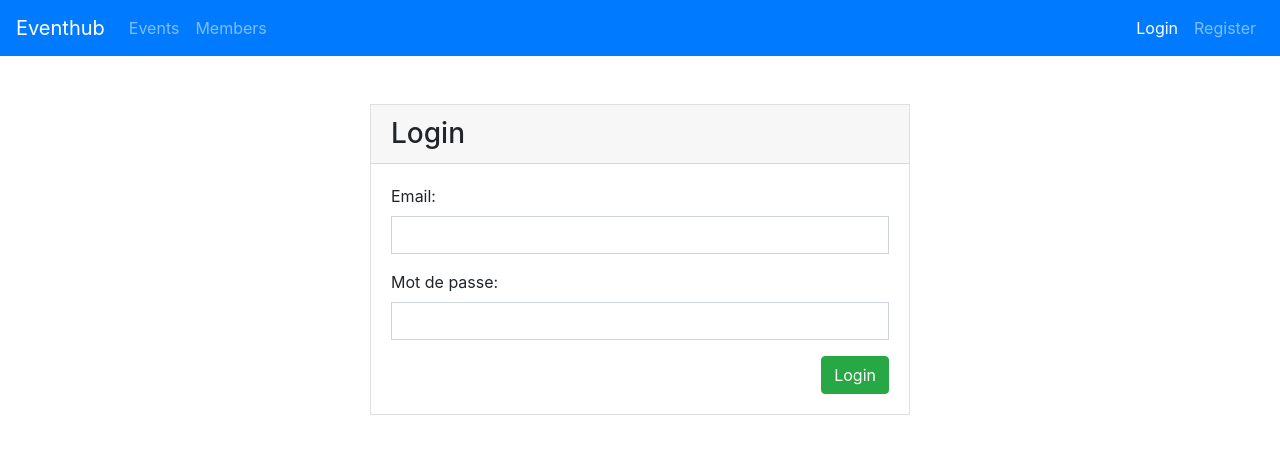
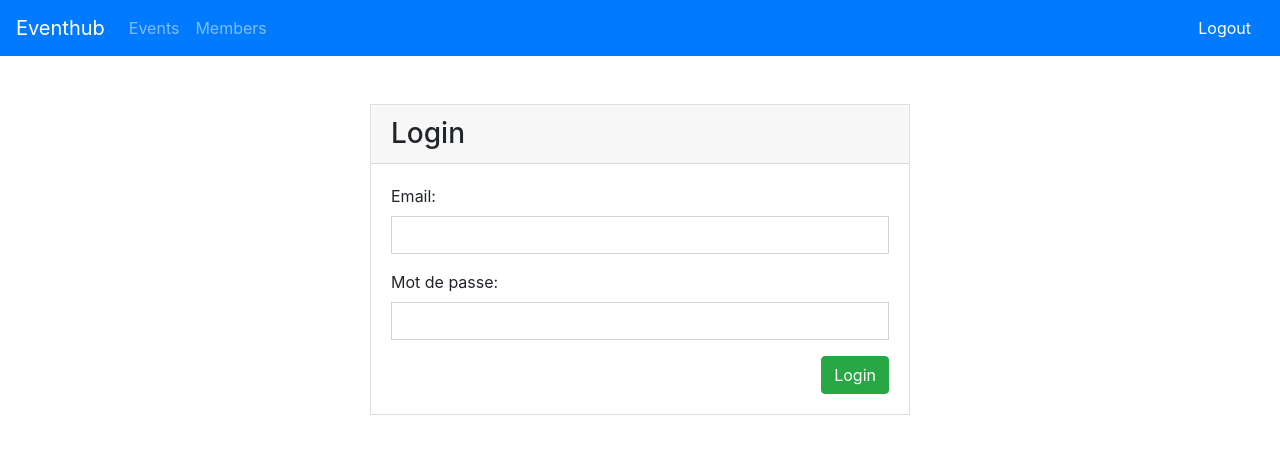
Before and after one commit to shooter1985/Authentification-Angular9, an Angular app in the folder ngApp/: page /login in a window 1280 px wide. Shown: the top 454 px of the page. Built offline with nearby package versions, Linux system fonts and the light colour scheme; sample sign-in values are in the browser's storage.

Commit message:
ajouter de logout

```diff
--- a/ngApp/src/app/app.component.html
+++ b/ngApp/src/app/app.component.html
@@ -16,8 +16,9 @@
     </ul>
 
     <ul class="navbar-nav">
-        <a class="nav-link" routerLink="/login" routerLinkActive="active">Login <span class="sr-only">(current)</span></a>
-        <a class="nav-link" routerLink="/register" routerLinkActive="active">Register <span class="sr-only">(current)</span></a>
+        <a class="nav-link" *ngIf="!isloggedIN()" routerLink="/login" routerLinkActive="active">Login <span class="sr-only">(current)</span></a>
+        <a class="nav-link"  *ngIf="!isloggedIN()"routerLink="/register" routerLinkActive="active">Register <span class="sr-only">(current)</span></a>
+        <button class="btn btn-link text-white" *ngIf="isloggedIN()" routerLinkActive="active" (click)= "logout()">Logout <span class="sr-only">(current)</span></button>
     </ul>
   </div>
 </nav>
--- a/ngApp/src/app/app.component.ts
+++ b/ngApp/src/app/app.component.ts
@@ -1,10 +1,27 @@
-import { Component } from '@angular/core';
+import { Component, OnInit } from '@angular/core';
+import { AuthService } from './service/auth.service';
+import { Router } from '@angular/router';
 
 @Component({
   selector: 'app-root',
   templateUrl: './app.component.html',
   styleUrls: ['./app.component.scss']
 })
-export class AppComponent {
-  title = 'ngApp';
+export class AppComponent implements OnInit{
+
+  constructor(private _authService: AuthService, private _router: Router){
+
+  }
+
+  ngOnInit(){
+  }
+  isloggedIN(){
+    return this._authService.loggedIn();
+  }
+
+  logout(){
+    this._authService.logoutUser()
+  }
+
+
 }
--- a/ngApp/src/app/service/auth.service.ts
+++ b/ngApp/src/app/service/auth.service.ts
@@ -1,6 +1,7 @@
 import { Injectable } from '@angular/core';
 import { HttpClient } from '@angular/common/http';
 import { Observable } from 'rxjs';
+import { Router } from '@angular/router';
 
 @Injectable({
   providedIn: 'root'
@@ -9,7 +10,7 @@ export class AuthService {
 
   private _registerUrl = "http://localhost:3000/api/register"
   private _loginUrl = "http://localhost:3000/api/login"
-  constructor(private http: HttpClient) { }
+  constructor(private http: HttpClient, private _router: Router) { }
 
   registerUser(user){
     return this.http.post<any>(this._registerUrl, user);
@@ -26,4 +27,9 @@ export class AuthService {
   getToken(){
     return localStorage.getItem('token')
   }
+
+  logoutUser(){
+    localStorage.removeItem('token')
+    this._router.navigate(['/events'])
+  }
 }
```
